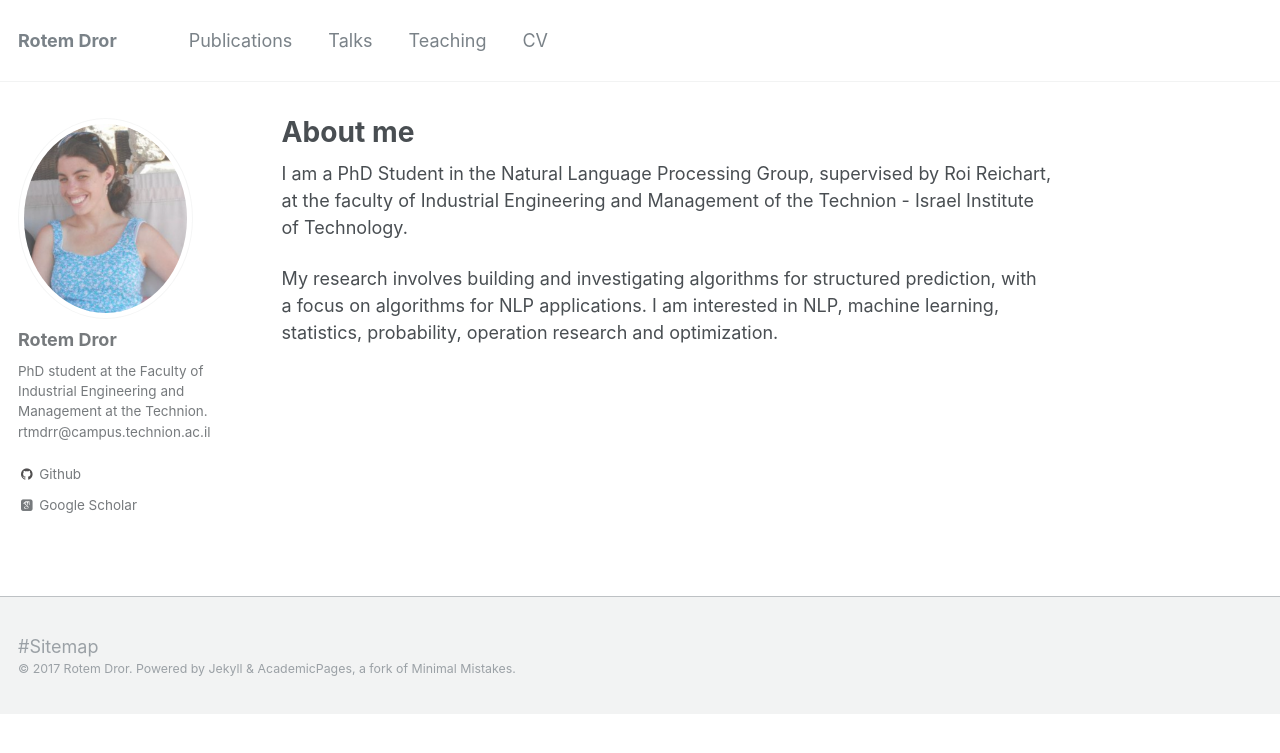
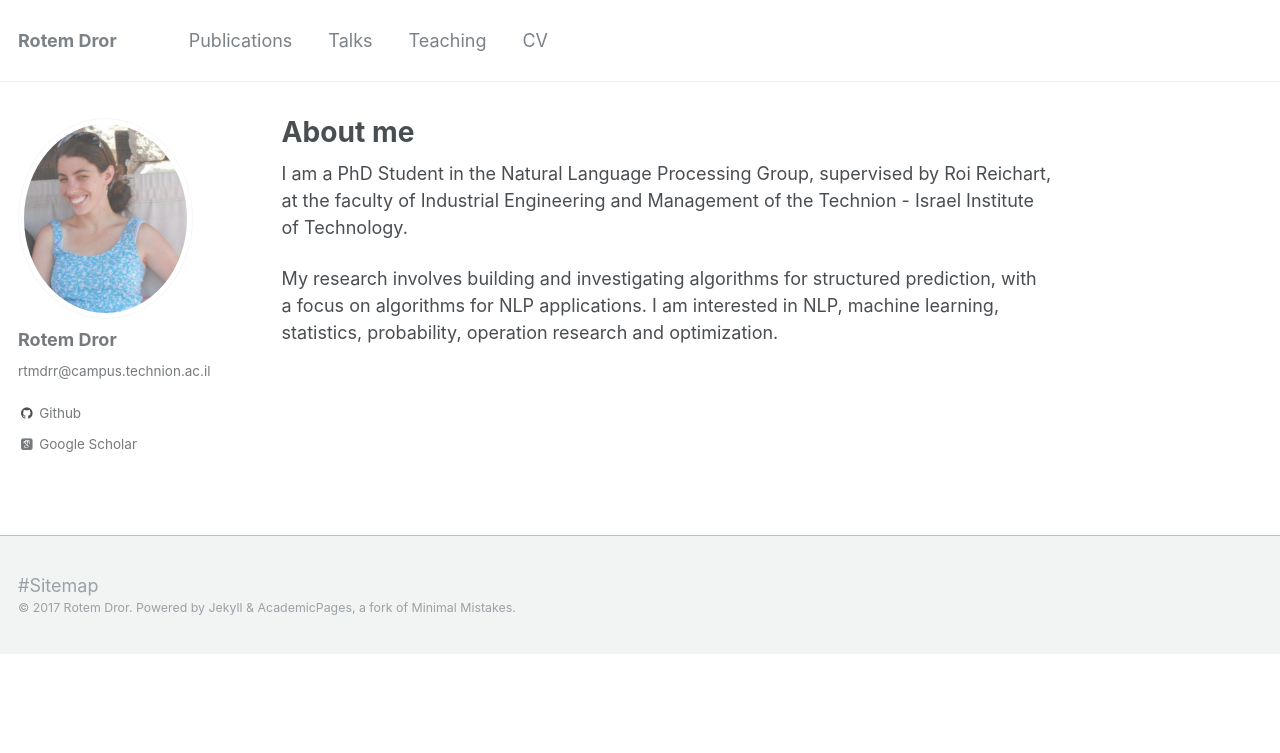
Before and after one commit to rtmdrr/rtmdrr.github.io, a Jekyll site: the page built from _pages/about.md, in a window 1280 px wide. Shown: the top 753 px of the page. Built offline with Jekyll 4.4.1, drawn with Linux system fonts in a browser that asks for light colours; some web fonts are replaced.

Commit message:
Update _config.yml

```diff
--- a/_config.yml
+++ b/_config.yml
@@ -80,7 +80,7 @@ analytics:
 author:
   name             : "Rotem Dror"
   avatar           : "profile.png"
-  bio              : "PhD student at the Faculty of Industrial Engineering and Management at the Technion. rtmdrr@campus.technion.ac.il"
+  bio              : "rtmdrr@campus.technion.ac.il"
   location         : #"Technion - Israel Institute of Technology"
   employer         :
   googlescholar    : "https://scholar.google.co.il/citations?user=ZB0tZNEAAAAJ&hl=en"
```
